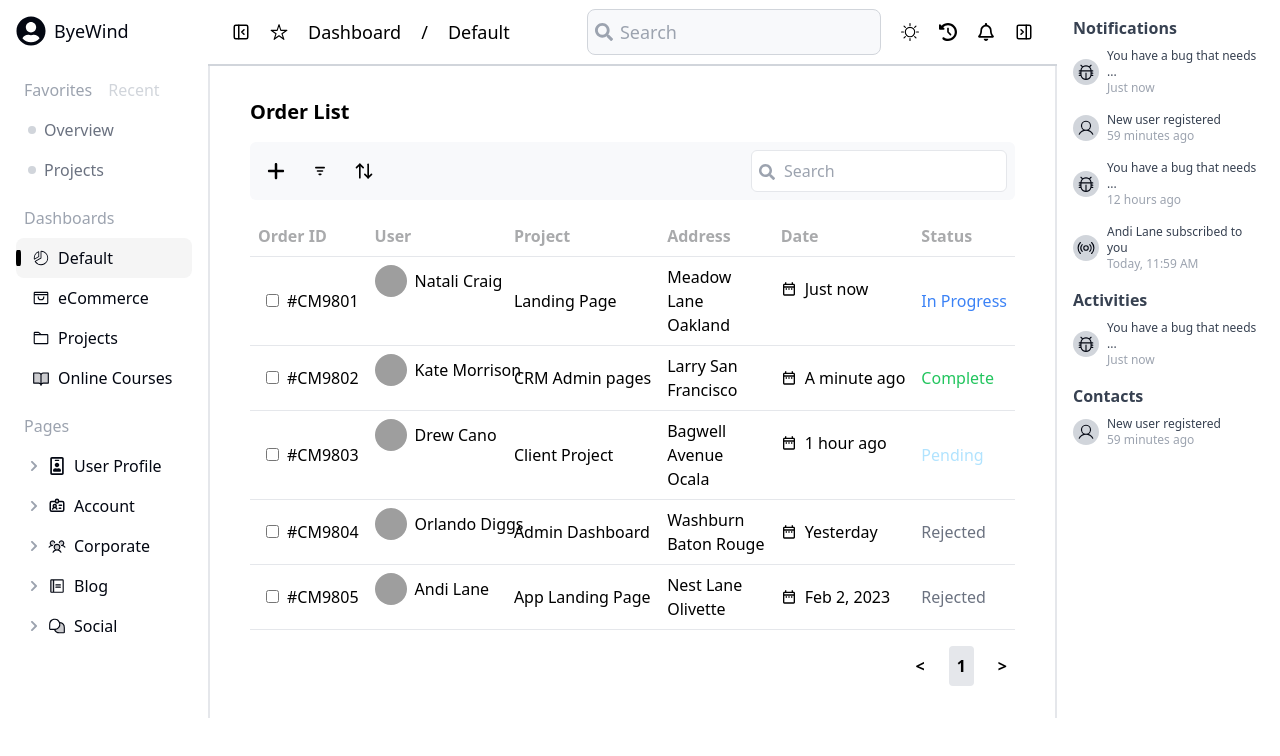
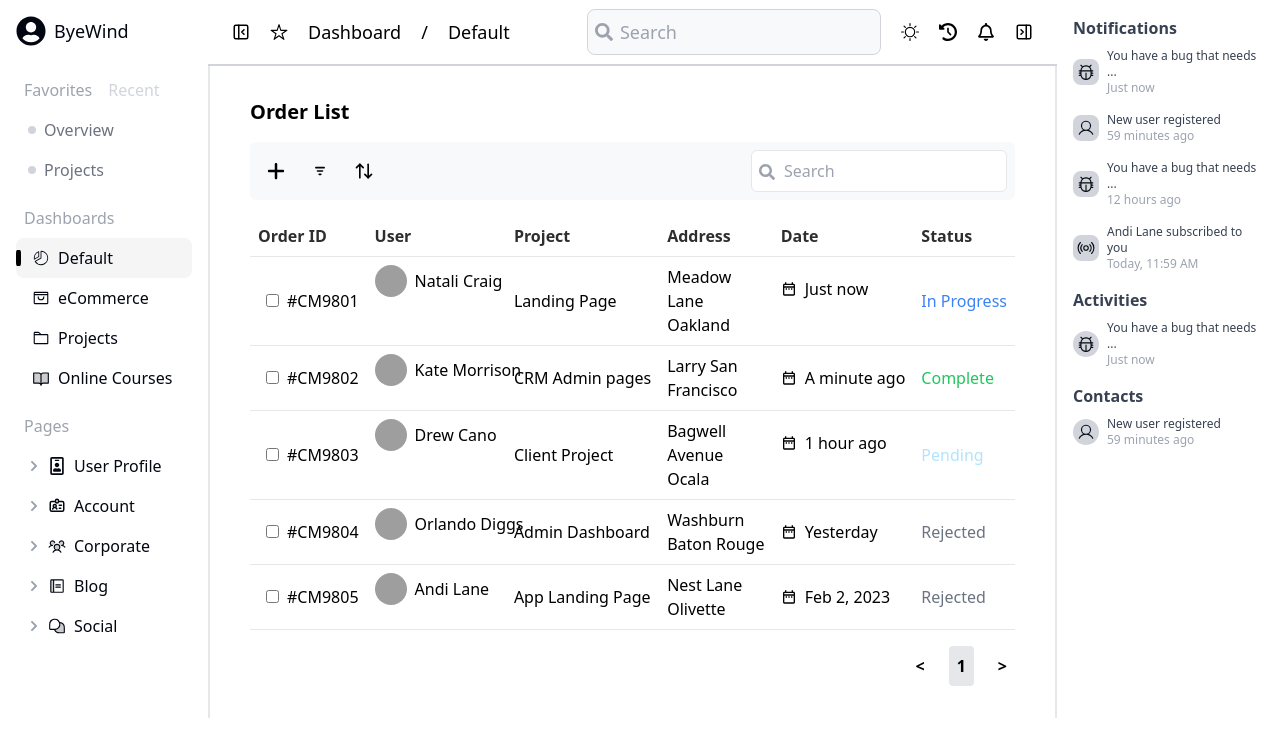
Before and after one commit to anshshah23/byewind-dashboard, a React (Vite) app: page /orders in a window 1280 px wide. Shown: the top 756 px of the page. Built offline with nearby package versions, Linux system fonts and the light colour scheme; grey boxes are pictures that could not be loaded.

Commit message:
Colors updated in tables, shape updated in rightbar

```diff
--- a/src/components/RightBar.jsx
+++ b/src/components/RightBar.jsx
@@ -21,14 +21,14 @@ export default function Sidebar() {
                 <ul>
                     {notifications.map((notif, index) => (
                         <li key={index} className="flex items-center justify-start mb-4">
-                            {notif.type === "bug" && <div className="p-1 rounded-full bg-gray-300 mr-2">
+                            {notif.type === "bug" && <div className="p-1 rounded-lg bg-gray-300 mr-2">
                                 <PiBugBeetle className="bg-gray-300 text-gray-950" style={{ fontSize: '18px' }} />
                             </div>}
-                            {notif.type === "user" && <div className="p-1 rounded-full bg-gray-300 mr-2">
+                            {notif.type === "user" && <div className="p-1 rounded-lg bg-gray-300 mr-2">
                                 <PiUser className="bg-gray-300 text-gray-950" style={{ fontSize: '18px' }} />
                             </div>}
                             {notif.type === "subscribe" &&
-                                <div className="p-1 rounded-full bg-gray-300 mr-2">
+                                <div className="p-1 rounded-lg bg-gray-300 mr-2">
                                     <PiBroadcast className="bg-gray-300 text-gray-950" style={{ fontSize: '18px' }} />
                                 </div>}
                             <div className="">
--- a/src/components/Table.jsx
+++ b/src/components/Table.jsx
@@ -50,13 +50,13 @@ const Table = () => {
             {/* Table Header */}
             <div className="flex items-center justify-between mb-4 rounded-md bg-[#f8f9fb] p-2">
                 <div className="flex items-center gap-2">
-                    <button className="text-xl rounded-md hover:bg-slate-400 p-2">
+                    <button className="text-xl rounded-md hover:bg-slate-300 hover:bg-opacity-55 p-2">
                         <FaPlus />
                     </button>
-                    <button className="text-xl rounded-md hover:bg-slate-400 p-2">
+                    <button className="text-xl rounded-md hover:bg-slate-300 hover:bg-opacity-55 p-2">
                         <CgSortAz />
                     </button>
-                    <button className="text-xl rounded-md hover:bg-slate-400 p-2">
+                    <button className="text-xl rounded-md hover:bg-slate-300 hover:bg-opacity-55 p-2">
                         <LuArrowUpDown />
                     </button>
                 </div>
@@ -74,7 +74,7 @@ const Table = () => {
             <div className="overflow-x-auto">
                 <table className="w-full text-left">
                     <thead>
-                        <tr className="border-b" style={{ color: "#a9aaac" }}>
+                        <tr className="border-b" style={{ color: "#2e2e2e" }}>
                             <th className="p-2">Order ID</th>
                             <th className="p-2">User</th>
                             <th className="p-2">Project</th>
```
